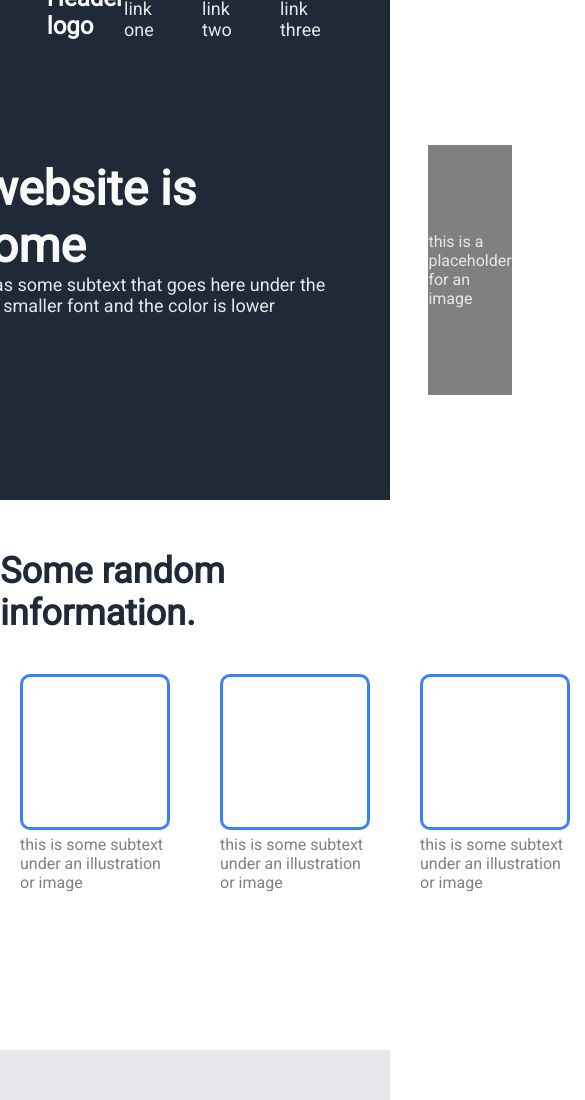
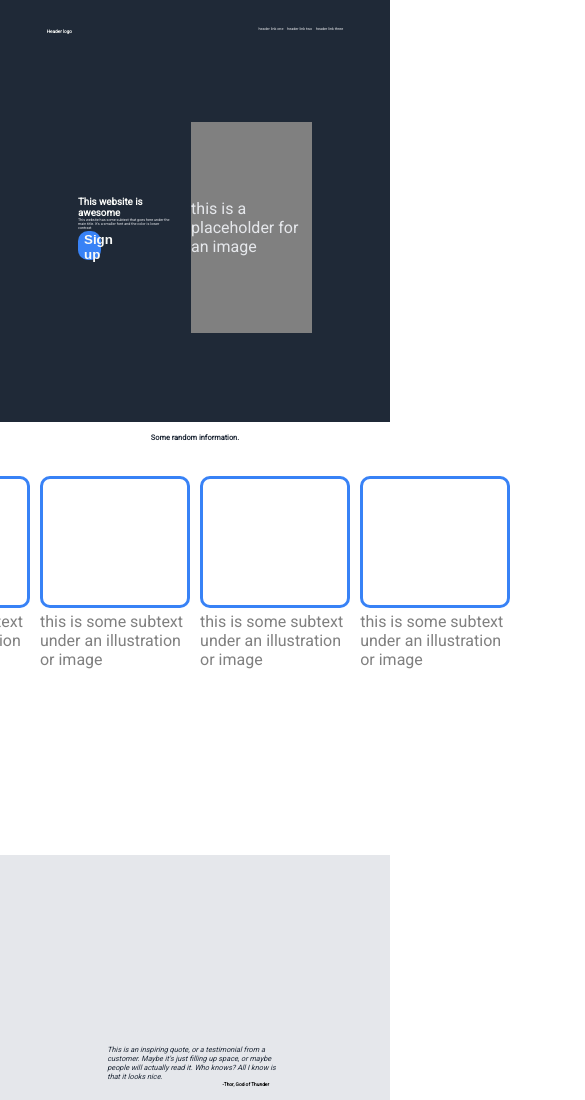
Before and after one commit to Arbitrate3280/odin-landing-page, a plain HTML site: page index.html in a window 390 px wide. Shown: the top 1100 px of the page, 585 px wide, since content can reach past the window. Drawn offline with Linux system fonts and the light colour scheme.

Commit message:
Try to make it more responsive

```diff
--- a/styles.css
+++ b/styles.css
@@ -14,32 +14,31 @@ body {
     display: flex;
     flex-direction: column;
     background-color: #1F2937;
-    height: 500px;
+    height: 50vh;
 }
 
 .header {
     display: flex;
     justify-content: space-between;
     align-items: flex-end;
-    height: 40px;
-    /* padding: 13px; */
+    height: 4vh;
 }
 
 .header-left {
     margin-left: 12%;
-    font-size: 24px;
+    font-size: 1.2vw;
     color: #F9FAF8;
     font-weight: bold;
 }
 
 .header-right {
     display: flex;
-    gap: 20px;
+    gap: 1vw;
 }
 
 .header-right a, .subhero {
     text-decoration: none;
-    font-size: 18px;
+    font-size: 0.95vw;
     color: #E5E7EB;
 }
 
@@ -56,7 +55,7 @@ ul.header-right {
     flex: 1;
     justify-content: center;
     align-items: center;
-    gap: 100px;
+    gap: 5vw;
 }
 
 .content-left, .content-right {
@@ -66,9 +65,9 @@ ul.header-right {
 
 .hero {
     color: #F9FAF8;
-    font-size: 48px;
+    font-size: 2.5vw;
     font-weight: bolder;
-    width: 350px;
+    width: 23vw;
 }
 
 .hero, .subhero {
@@ -77,17 +76,17 @@ ul.header-right {
 }
 
 .subhero {
-    width: 450px;
+    width: 24vw;
 }
 
 button, .placeholder-pic, .call-to-action {
     border-radius: 10px;
 }
 
-/* .content-left*/ button {
-    margin-top: 10px;
-    width: 120px;
-    height: 34px;
+button {
+    margin-top: 2%;
+    width: 6vw;
+    height: 3.4vh;
     background-color: #3882f6;
     color: #F9FAF8;
     font-weight: bold;
@@ -98,8 +97,8 @@ button, .placeholder-pic, .call-to-action {
 
 .content-right {
     background-color: grey;
-    width: 600px;
-    height: 250px;
+    width: 31vw;
+    height: 25vh;
     align-items: center;
     justify-content: center;
 }
@@ -113,13 +112,13 @@ button, .placeholder-pic, .call-to-action {
 .mid1 {
     display: flex;
     flex-direction: column;
-    flex-basis: 500px;
+    height: 50vh;
     align-items: center;
-    margin-top: 50px;
+    margin-top: 2.7%;
 }
 
 .mid1-header {
-    font-size: 36px;
+    font-size: 1.9vw;
     font-weight: bolder;
     color: #1F2937;
 }
@@ -129,19 +128,19 @@ button, .placeholder-pic, .call-to-action {
 }
 
 .mid1-placeholder-div {
-    gap: 50px;
+    gap: 2.6vw;
 }
 
 .mid1-placeholders {
     flex-direction: column;
     width: 150px;
     color: grey;
-    margin-top: 40px;
-    gap: 5px;
+    margin-top: 5.4%;
+    gap: 0.5vh;
 }
 
 .placeholder-pic {
-    height: 150px;
+    height: 15vh;
     border-style: solid;
     color: #3882f6;
 }
@@ -154,21 +153,21 @@ button, .placeholder-pic, .call-to-action {
     justify-content: center;
     align-items: center;
     background-color: #E5E7EB;
-    flex-basis: 500px;
+    height: 50vh;
 }
 
 .quote {
     color: #1F2937;
-    font-size: 36px;
+    font-size: 1.87vw;
     font-style: italic;
-    width: 850px;
+    width: 45vw;
 }
 
 .source {
     align-self: flex-end;
-    font-size: 24px;
+    font-size: 1.25vw;
     font-weight: bold;
-    margin-right: 595px;
+    margin-right: 31%;
 }
 
 /* bottom */
@@ -176,15 +175,15 @@ button, .placeholder-pic, .call-to-action {
 .bottom {
     display: flex;
     flex-direction: column;
-    flex-basis: 500px;
+    height: 50vh;
     justify-content: center;
     align-items: center;
 }
 
 .call-to-action {
     background-color: #3882f6;
-    width: 1150px;
-    height: 160px;
+    width: 60vw;
+    height: 16vh;
     display: flex;
     justify-content: space-around;
     align-items: center;
@@ -193,11 +192,11 @@ button, .placeholder-pic, .call-to-action {
 .call-text-1 {
     color: #F9FAF8;
     font-weight: bold;
-    font-size: 24px;
+    font-size: 1.25vw;
 }
 
 .call-text-2 {
-    font-size: 18px;
+    font-size: 0.95vw;
     color: #E5E7EB;
 }
 
@@ -214,5 +213,5 @@ button, .placeholder-pic, .call-to-action {
     justify-content: center;
     align-items: center;
     color:#E5E7EB;
-    height: 80px;
+    height: 8vh;
 }
```
